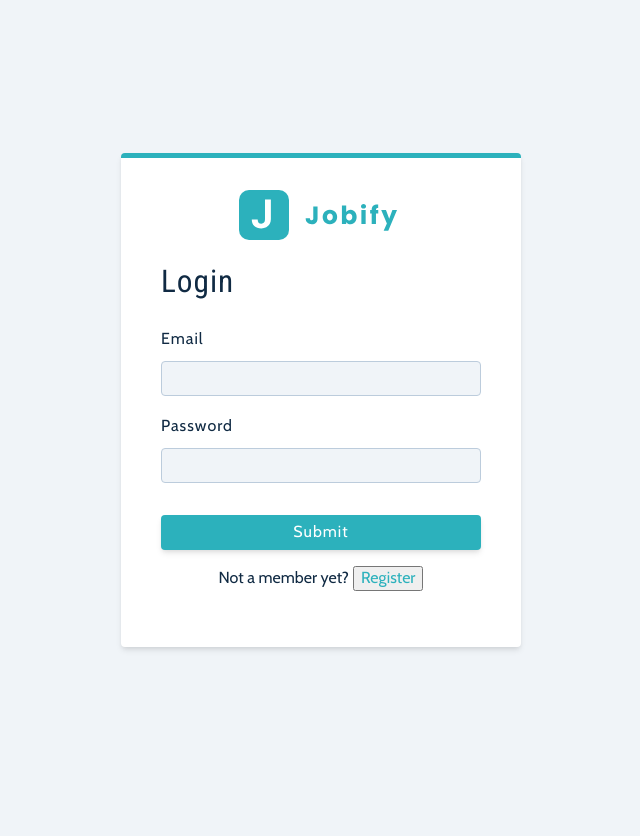
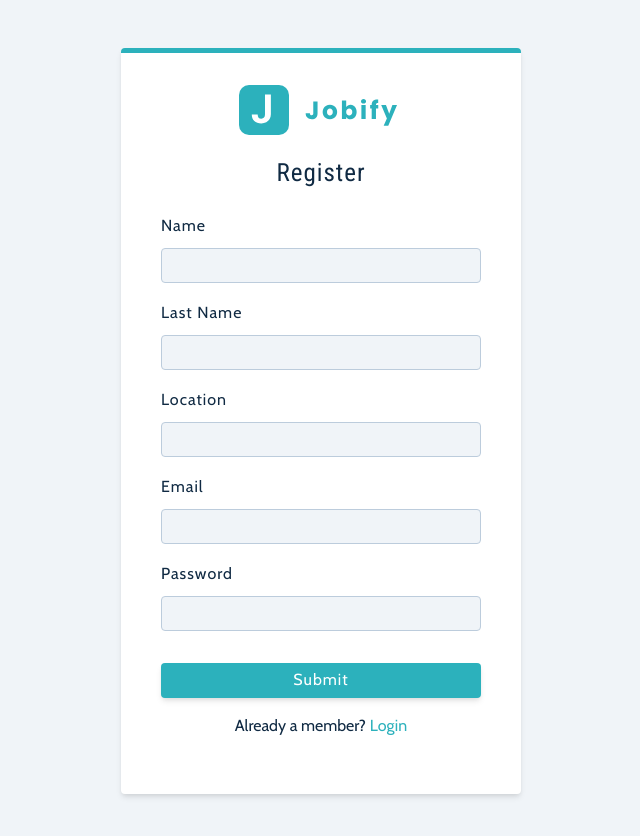
Before and after one commit to edriso/jobify, a React (Vite) app in the folder client/: page /register in a window 1280 px wide. Shown: the top 836 px of the page, without its empty margins (319-959 px from the left). Before the commit the page ends 800 px from the top, so only its background shows below. Built offline with nearby package versions, Linux system fonts and the light colour scheme.

Commit message:
update Register page

```diff
--- a/client/src/pages/Register.jsx
+++ b/client/src/pages/Register.jsx
@@ -1,91 +1,26 @@
-import { useEffect, useState } from 'react';
-import { useNavigate } from 'react-router-dom';
-import { useAppContext } from '../context/appContext';
-import { Logo, FormRow, Alert } from '../components';
+import { Link } from 'react-router-dom';
+import { Logo, FormRow } from '../components';
 import Wrapper from '../assets/styledWrappers/RegisterAndLoginPage';
 
-const initialValues = {
-  name: '',
-  email: '',
-  password: '',
-  isMember: true,
-};
-
 function Register() {
-  const navigate = useNavigate();
-  const [values, setValues] = useState(initialValues);
-  const { user, isLoading, showAlert, displayAlert, registerUser } =
-    useAppContext();
-
-  const toggleMember = () => {
-    setValues({ ...values, isMember: !values.isMember });
-  };
-
-  const handleChange = (e) => {
-    setValues({ ...values, [e.target.name]: e.target.value });
-  };
-
-  const handleSubmit = (e) => {
-    e.preventDefault();
-    const { name, email, password, isMember } = values;
-    if (!email || !password || (!isMember && !name)) {
-      displayAlert();
-      return;
-    }
-
-    const currentUser = { name, email, password };
-
-    if (isMember) {
-      console.log('already a member');
-    } else {
-      registerUser(currentUser);
-    }
-  };
-
-  useEffect(() => {
-    if (user) {
-      setTimeout(() => {
-        navigate('/');
-      }, 1000);
-    }
-  }, [user, navigate]);
-
   return (
     <Wrapper className="full-page">
-      <form className="form" onSubmit={handleSubmit}>
+      <form className="form">
         <Logo />
-        <h3>{values.isMember ? 'Login' : 'Register'}</h3>
-        {showAlert && <Alert />}
-        {!values.isMember && (
-          <FormRow
-            type="text"
-            name="name"
-            value={values.name}
-            handleChange={handleChange}
-          />
-        )}
-        <FormRow
-          type="email"
-          name="email"
-          value={values.email}
-          handleChange={handleChange}
-        />
-        <FormRow
-          type="password"
-          name="password"
-          value={values.password}
-          handleChange={handleChange}
-        />
-
-        <button type="submit" className="btn btn-block" disabled={isLoading}>
+        <h4>Register</h4>
+        <FormRow type="text" name="name" />
+        <FormRow type="text" name="lastName" labelText="last name" />
+        <FormRow type="text" name="location" />
+        <FormRow type="email" name="email" />
+        <FormRow type="password" name="password" />
+        <button type="submit" className="btn btn-block">
           Submit
         </button>
-
         <p>
-          {values.isMember ? 'Not a member yet?' : 'Already a member?'}
-          <button type="button" className="member-btn" onClick={toggleMember}>
-            {values.isMember ? 'Register' : 'Login'}
-          </button>
+          Already a member?
+          <Link to="/login" className="member-btn">
+            Login
+          </Link>
         </p>
       </form>
     </Wrapper>
```
